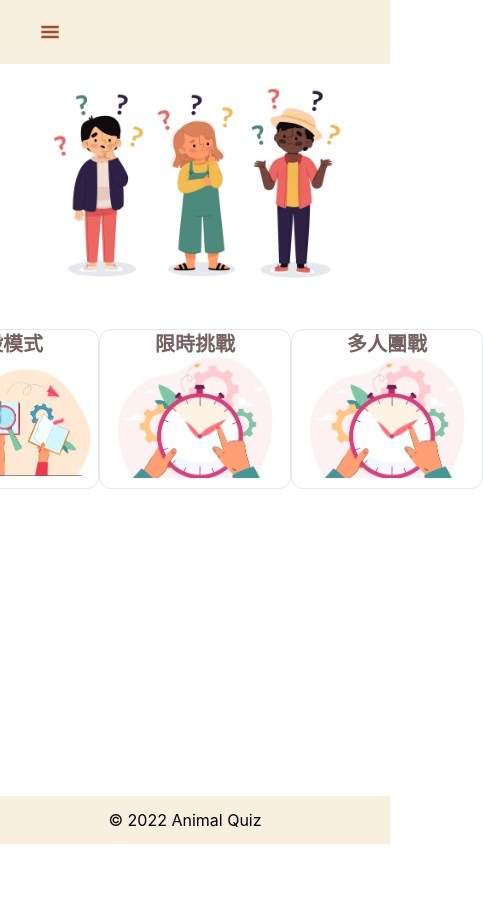
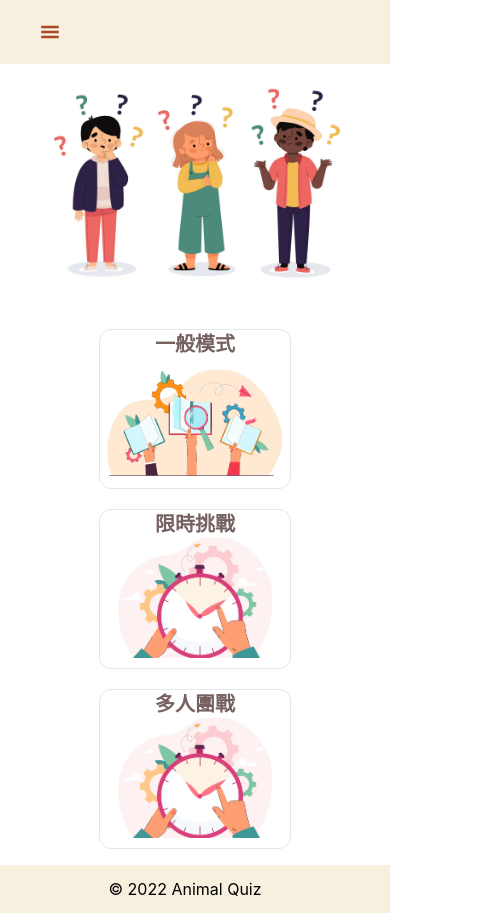
Before and after one commit to yunningtseng/animal-quiz, a React (Create React App) app: page /quiz in a window 390 px wide. Shown: the whole page, 483 px wide, since content can reach past the window. Before the commit the page ends 844 px from the top, so only its background shows below. Built offline with nearby package versions, Linux system fonts and the light colour scheme; no server answers.

Commit message:
- fix: adjust competition rwd layout

```diff
--- a/src/components/leaderboard/RankingBox.tsx
+++ b/src/components/leaderboard/RankingBox.tsx
@@ -1,4 +1,3 @@
-// import { GiSwordman } from 'react-icons/gi';
 import { motion } from 'framer-motion';
 import { User } from '../../types/user';
 
@@ -30,7 +29,6 @@ function RankingBox({ user, index }: RankingBoxProps) {
           <span> 秒</span>
         </div>
       </motion.div>
-      {/* <GiSwordman className="text-3xl ml-3 text-rose-600 cursor-pointer" /> */}
     </div>
   );
 }
--- a/src/components/quiz/ChooseQuiz.tsx
+++ b/src/components/quiz/ChooseQuiz.tsx
@@ -5,7 +5,7 @@ import quiz from '../../images/quiz.jpg';
 
 function ChooseQuiz() {
   return (
-    <div className="flex justify-center mt-10">
+    <div className="w-[15rem] sm:w-[25rem] md:w-[40rem] flex flex-wrap justify-center sm:justify-between items-center mt-10 mx-auto">
       <Link to="/quiz/normal">
         <motion.div
           className="flex-col border rounded-xl w-48 h-40 cursor-pointer hover:text-white"
@@ -23,7 +23,7 @@ function ChooseQuiz() {
 
       <Link to="/quiz/time-challenge">
         <motion.div
-          className="flex-col border rounded-xl w-48 h-40 cursor-pointer"
+          className="flex-col border rounded-xl w-48 h-40 cursor-pointer mt-5 sm:mt-0"
           aria-hidden="true"
           whileHover={{ scale: 1.1 }}
         >
@@ -38,7 +38,7 @@ function ChooseQuiz() {
 
       <Link to="/quiz/room-menu">
         <motion.div
-          className="flex-col border rounded-xl w-48 h-40 cursor-pointer"
+          className="flex-col border rounded-xl w-48 h-40 cursor-pointer mt-5 md:mt-0"
           aria-hidden="true"
           whileHover={{ scale: 1.1 }}
         >
--- a/src/components/quizResult/ResultBar.tsx
+++ b/src/components/quizResult/ResultBar.tsx
@@ -32,6 +32,7 @@ function ResultBar() {
       {mode === 'competition' && (
         <button
           type="button"
+          className="mt-3 h-8 text-xs sm:text-sm font-bold px-2 py-1 border rounded-xl text-dark bg-light hover:bg-dark hover:text-white"
           onClick={() => {
             navigate(`/quiz/room-leaderboard/${roomId ?? ''}`);
           }}
--- a/src/components/quizResult/ResultDialog.tsx
+++ b/src/components/quizResult/ResultDialog.tsx
@@ -9,10 +9,15 @@ function ResultDialog() {
   const resultState = useAppSelector((state) => state.result);
   const name = useAppSelector((state) => state.auth.user.name);
   const [isRename, setIsRename] = useState(true);
-
   const inputRef = useRef<HTMLInputElement>(null);
 
+  const showResultDialog = useAppSelector(
+    (state) => state.result.showResultDialog,
+  );
+
   return (
+    <div>
+      {!name && showResultDialog && (
         <div className="w-68 sm:w-72 md:w-100 lg:w-125 h-100 absolute bg-light top-24 left-6 sm:left-28 md:left-48 lg:left-56 xl:left-80 p-6 rounded-lg shadow-lg border-2 border-dark tracking-wide">
           <GrClose
             className="ml-auto cursor-pointer"
@@ -68,6 +73,8 @@ function ResultDialog() {
             <span>{`測驗結果: ${resultState.response.score} 分 / ${resultState.response.totalTime} 秒`}</span>
           </div>
         </div>
+      )}
+    </div>
   );
 }
 
--- a/src/components/user/UserName.tsx
+++ b/src/components/user/UserName.tsx
@@ -19,7 +19,7 @@ function UserName() {
   }, [dispatch, user.id]);
 
   return (
-    <div className="max-w-xs sm:max-w-lg md:max-w-3xl lg:max-w-4xl xl:max-w-7xl mt-10 mx-auto px-3 sm:px-10">
+    <div className="max-w-xs sm:max-w-lg md:max-w-3xl lg:max-w-4xl xl:max-w-7xl mt-10 mx-auto px-5">
       <div className="flex mt-3 items-center">
         <div className="flex text-dark text-base sm:text-lg font-bold">
           <p className="mr-3">玩家名稱:</p>
--- a/src/pages/QuizResultPage.tsx
+++ b/src/pages/QuizResultPage.tsx
@@ -12,7 +12,7 @@ function QuizResultPage() {
 
   return (
     <div className="max-w-xs sm:max-w-xl md:max-w-3xl lg:max-w-4xl xl:max-w-5xl mt-10 mx-auto px-0 sm:px-5 relative">
-      {!name && showResultDialog && <ResultDialog />}
+      <ResultDialog />
       <ResultBar />
       <ResultRecorder />
     </div>
--- a/src/pages/RoomPage.tsx
+++ b/src/pages/RoomPage.tsx
@@ -1,4 +1,5 @@
 import { useEffect } from 'react';
+import { BsFillPatchExclamationFill } from 'react-icons/bs';
 import { useNavigate, Link } from 'react-router-dom';
 import { createSelector } from 'reselect';
 import { useAppDispatch, useAppSelector } from '../hooks/redux';
@@ -48,7 +49,12 @@ function RoomPage() {
           確認
         </button>
 
-        {enterStatus === 'error' && <p>查無此遊戲</p>}
+        {enterStatus === 'error' && (
+          <div className="flex justify-center items-center font-bold mt-5 text-rose-500">
+            <BsFillPatchExclamationFill />
+            <p className="ml-1">查無此遊戲場次</p>
+          </div>
+        )}
       </div>
     );
   }
--- a/src/pages/UserPage.tsx
+++ b/src/pages/UserPage.tsx
@@ -16,7 +16,7 @@ function UserPage() {
   }, [dispatch, user.id]);
 
   return (
-    <div className="max-w-xs sm:max-w-lg md:max-w-3xl lg:max-w-4xl xl:max-w-7xl mt-10 mx-auto px-3 sm:px-10">
+    <div className="max-w-xs sm:max-w-xl md:max-w-3xl lg:max-w-4xl xl:max-w-5xl mt-10 mx-auto px-0 sm:px-5">
       <UserName />
 
       <div className="border rounded-lg mt-5 shadow-md px-3 md:px-10 pt-3">
```
Lines whose indentation alone changed are shown as unchanged.
